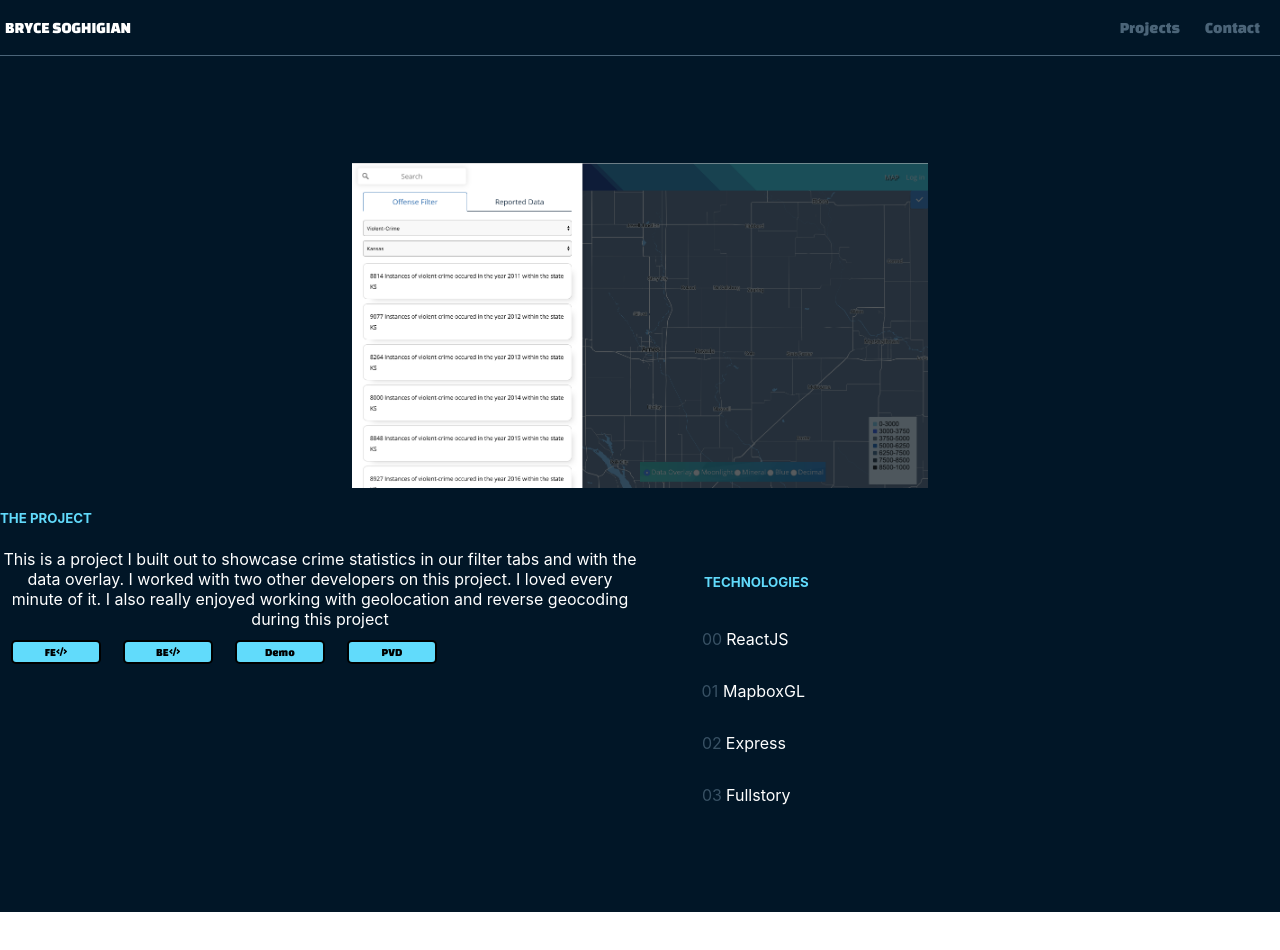
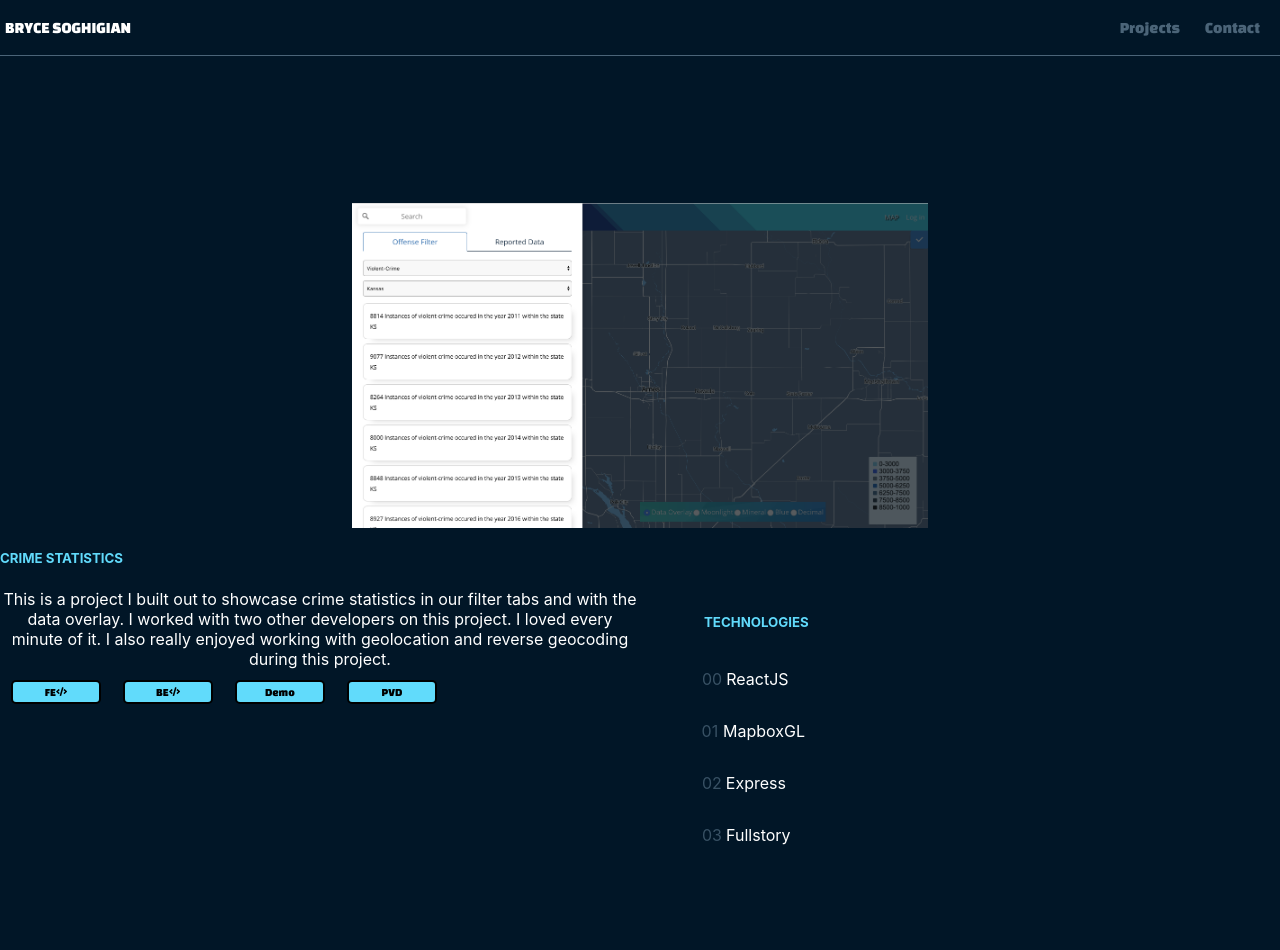
Before and after one commit to Bryce-Soghigian/frontend-portfolio, a React (Create React App) app: page /Project2 in a window 1280 px wide. Shown: the top 950 px of the page. Before the commit the page ends 912 px from the top, so only its background shows below. Built offline with nearby package versions, Linux system fonts and the light colour scheme.

Commit message:
final commit of the night

```diff
--- a/src/Components/Projects/ProjectOne.js
+++ b/src/Components/Projects/ProjectOne.js
@@ -9,7 +9,7 @@ margin:40px;
 `
 const ProjectOneContainer = styled.div`
 background:#011627;
-height:107vh;
+height:117vh;
 display:flex;
 justify-content:center;
 /* align-items:center; */
@@ -135,7 +135,7 @@ export default function ProjectOne() {
 
         <CenterContainer>
             <DescriptionContainer>
-                <H5>The Project</H5>
+                <H5>CMT Desktop Puzzle app</H5>
             <Description>
                 This project is a puzzle game with audio cues spread throughout the application, along with clues in the old TV channels
                 .With our Desktop Game application ,traverse the old tv channels for clues in order to reach a secret room. To traverse rooms
--- a/src/Components/Projects/ProjectTwo.js
+++ b/src/Components/Projects/ProjectTwo.js
@@ -7,7 +7,7 @@ margin:40px;
 `
 const ProjectTwoContainer = styled.div`
 background:#011627;
-height:107vh;
+height:117vh;
 display:flex;
 justify-content:center;
 /* align-items:center; */
@@ -137,10 +137,10 @@ export default function ProjectTwo() {
 
         <CenterContainer>
             <DescriptionContainer>
-                <H5>The Project</H5>
+                <H5>Crime Statistics</H5>
             <Description>
                 This is a project I built out to showcase crime statistics in our filter tabs and with the data overlay. I worked with two other developers on this project. I loved every minute of it.
-            I also really enjoyed working with geolocation and reverse geocoding during this project
+            I also really enjoyed working with geolocation and reverse geocoding during this project.
             </Description>
             <ButtonContainer>
                 <A href="https://github.com/Lambda-School-Labs/crime-statistics-for-travelers-fe" target="_blank"><Button>FE<FaCode/></Button></A>
```
